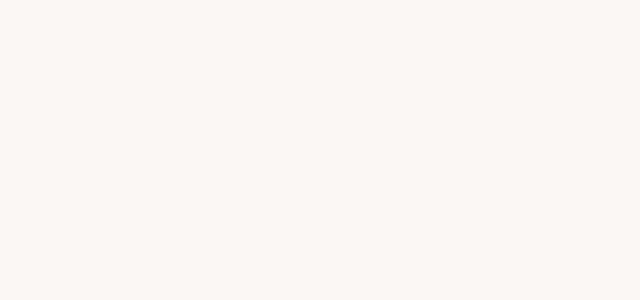
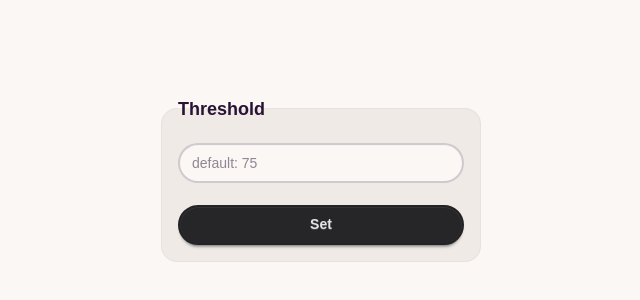
Before and after one commit to Avinash-Ganore/bunc, a React (Vite) app in the folder client/: page /setup/attendance-settings in a window 1280 px wide. Before the commit this address had no page. Shown: the part 226-526 px from the top of the page, without its empty margins (319-959 px from the left). Built offline with nearby package versions, Linux system fonts and the light colour scheme; a web font is replaced by a local one.

Commit message:
Setup Threshold route

```diff
--- a/client/src/App.jsx
+++ b/client/src/App.jsx
@@ -24,7 +24,7 @@ export default function App() {
                 <Route path="/setup">
                     <Route path="preference" element={<Preference />} />
                     <Route path="subjects" element={<Subjects />} />
-                    <Route path="threshold" element={<Threshold />} />
+                    <Route path="attendance-settings" element={<Threshold />} />
                     <Route path="timetable" element={<Timetable />} />
                     <Route path="start">
                         <Route index element={<CollegeStart />} />
--- a/client/src/components/Cards/Table.jsx
+++ b/client/src/components/Input/Table.jsx
@@ -53,7 +53,7 @@ export default function Subjects() {
 
   return (
     <div className="w-full flex flex-col items-center mt-10 px-4">
-      <div className="overflow-x-auto rounded-box border border-base-800 border-base-content/5 bg-base-100 w-full max-w-4xl">
+      <div className="overflow-x-auto rounded-box border border-base-800 border-base-content/5 shadow-md bg-base-100 w-full max-w-4xl">
         <table className="table">
           <thead>
             <tr>
--- /dev/null
+++ b/client/src/components/Input/ThresholdComponent.jsx
@@ -0,0 +1,49 @@
+import React, { useState } from "react";
+import api from "../../utils/api";
+
+export default function ThresholdComponent() {
+    const [form, setform] = useState({
+        attendanceThreshold: "",
+    });
+    const handleSubmit = async (e) => {
+        e.preventDefault();
+        try {
+            const res = await api.post("/setup/attendance-settings", {
+                attendanceThreshold: Number(form.attendanceThreshold),
+            }); // adjust this route if needed
+            console.log("Threshold set successfully:", res.data);
+        } catch (err) {
+            console.error("Failed to set threshold:", err);
+        }
+    };
+
+    return (
+        <div className="h-screen flex justify-center items-center">
+            <form onSubmit={handleSubmit}>
+                <fieldset className="fieldset bg-base-200 border-base-300 rounded-box w-xs border p-4">
+                    <legend className="fieldset-legend text-lg">
+                        Threshold
+                    </legend>
+
+                    <input
+                        name="attendanceThreshold"
+                        type="number"
+                        min="0"
+                        max="100"
+                        className="input"
+                        placeholder="default: 75"
+                        value={form.attendanceThreshold}
+                        onChange={(e) => {
+                            setform({
+                                ...form,
+                                attendanceThreshold: e.target.value,
+                            });
+                        }}
+                    />
+
+                    <button className="btn btn-neutral mt-4">Set</button>
+                </fieldset>
+            </form>
+        </div>
+    );
+}
--- a/client/src/pages/Setup/Preference.jsx
+++ b/client/src/pages/Setup/Preference.jsx
@@ -1,5 +1,6 @@
 import React from 'react'
-import Table from '../../components/Cards/Table'
+import Table from '../../components/Input/Table'
+
 
 export default function Preference() {
   return (
--- a/client/src/pages/Setup/Threshold.jsx
+++ b/client/src/pages/Setup/Threshold.jsx
@@ -1,7 +1,10 @@
 import React from 'react'
+import ThresholdComponent from '../../components/Input/ThresholdComponent'
 
 export default function Threshold() {
+
+
   return (
-    <div>Threshold</div>
+    <ThresholdComponent />
   )
 }
```
